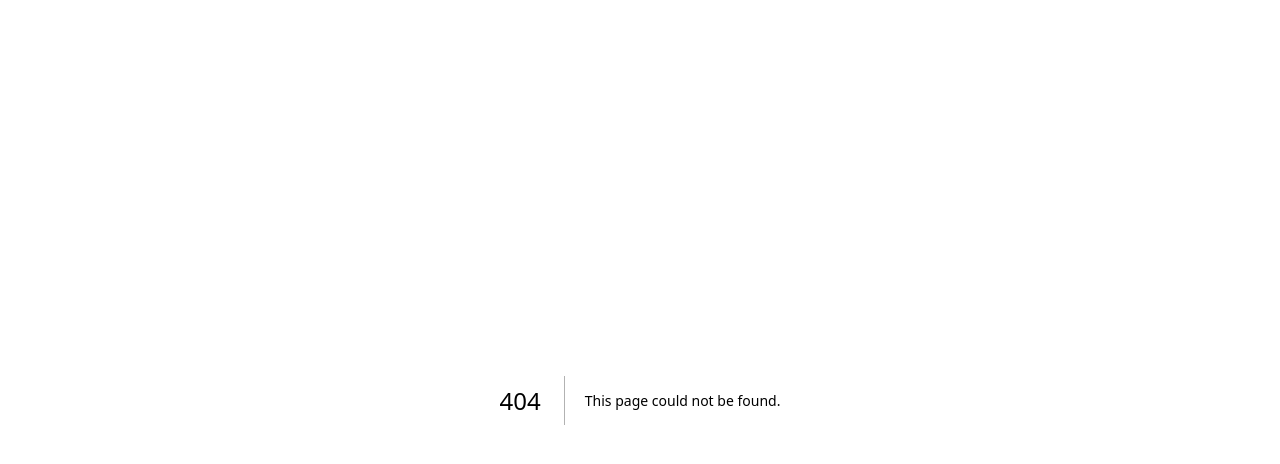
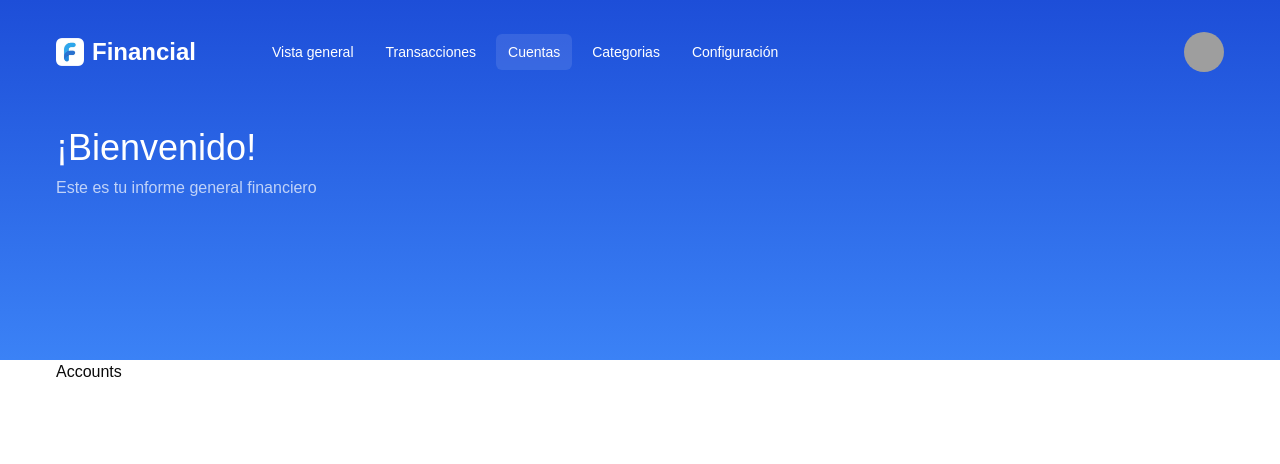
Before and after one commit to xechezurieta/financial-app, a Next.js app in the folder packages/frontend/: page /accounts in a window 1280 px wide. Before the commit this address had no page. Shown: the top 464 px of the page. Built offline with nearby package versions, Linux system fonts and the light colour scheme; grey boxes are pictures that could not be loaded.

Commit message:
feat: add Accounts page and update protected routes to include it

```diff
--- a/packages/frontend/app/(auth)/auth.config.ts
+++ b/packages/frontend/app/(auth)/auth.config.ts
@@ -1,6 +1,6 @@
 import { NextAuthConfig } from 'next-auth'
 
-const protectedRoutes = ['/', '/dashboard', '/food', '/my-profile']
+const protectedRoutes = ['/', '/dashboard', '/accounts', '/my-profile']
 
 export const authConfig = {
 	pages: {
--- /dev/null
+++ b/packages/frontend/app/(protected)/accounts/page.tsx
@@ -0,0 +1,7 @@
+export default function AccountsPage() {
+	return (
+		<div>
+			<h1>Accounts</h1>
+		</div>
+	)
+}
```
